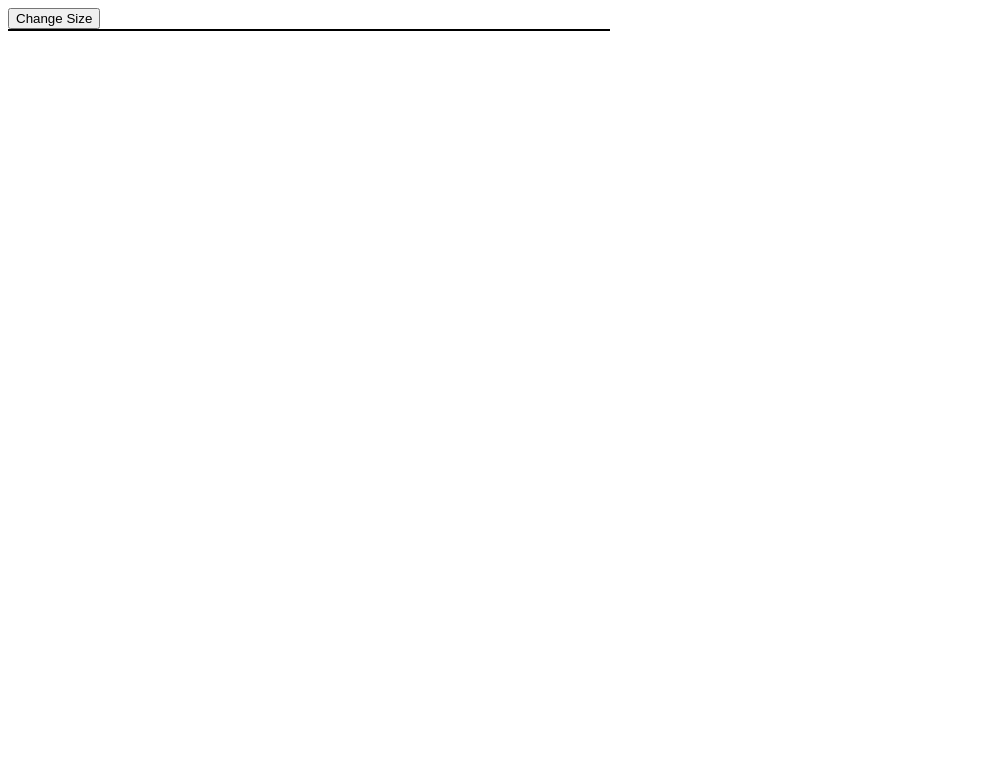
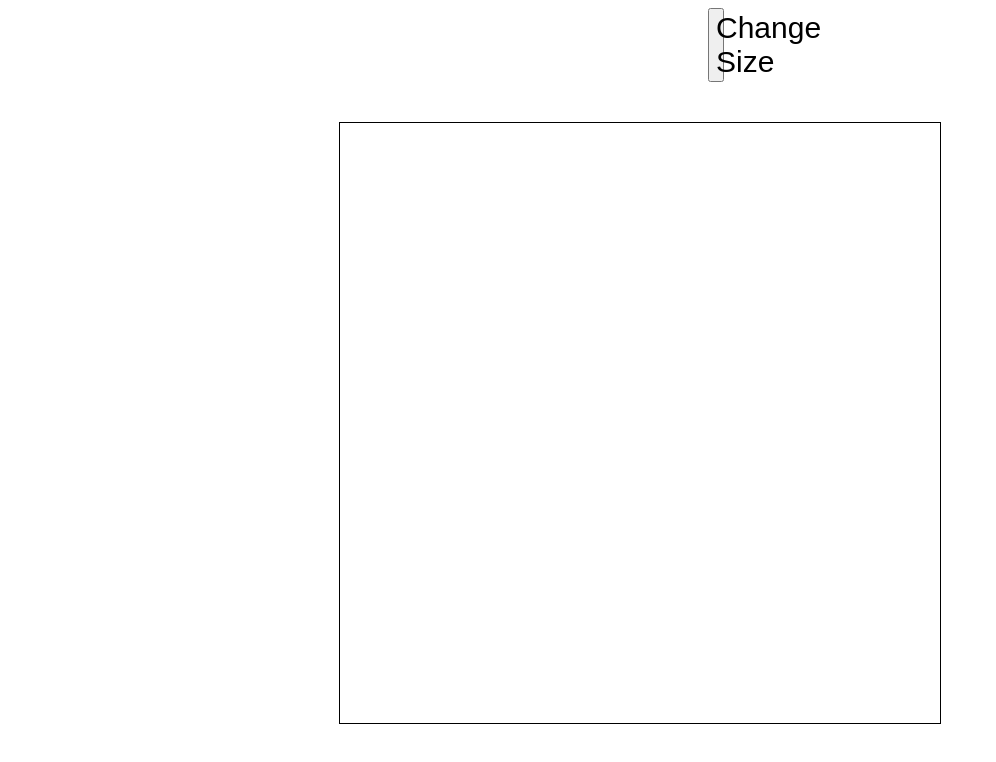
Before and after one commit to Sandro-GG/etch-a-sketch, a plain HTML site: page index.html in a window 1280 px wide. Shown: the whole page, without its empty margins (0-996 px from the left). Drawn offline with Linux system fonts and the light colour scheme.

Commit message:
Improve layout and fix bugs

```diff
--- a/script.js
+++ b/script.js
@@ -1,12 +1,18 @@
 const square = [];
 const container = document.querySelector('.container');
+const grid = document.createElement('div');
+grid.classList.add('grid');
 let n = 16;
 
-const btn = document.querySelector('#btn');
-btn.addEventListener('click', () => {
-  n = prompt("How many squares per side?")
+const changeSize = document.querySelector('#btn');
+
+changeSize.addEventListener('click', () => {
+  removeGrid(n);
+  n = prompt("How many squares per side?");
   makeGrid(n);
-})
+});
+
+makeGrid(n);
 
 function makeGrid(n) {
   for (let i = 0; i < n * n; i++) {
@@ -14,10 +20,17 @@ function makeGrid(n) {
     square[i].classList.add('square');
     square[i].addEventListener('mouseover', () => {
       square[i].style.backgroundColor = 'black';
-    })
-    container.appendChild(square[i]);
+    });
+    grid.appendChild(square[i]);
     square[i].style.width = `calc(${100 / n}%)`;
     square[i].style.height = 0;
     square[i].style.paddingBottom = `calc(${100 / n}%)`;
   };
+  container.appendChild(grid);
 }
+
+function removeGrid() {
+  for (let i = 0; i < n * n; i++) {
+    grid.removeChild(square[i]);
+  }
+}
--- a/style.css
+++ b/style.css
@@ -1,10 +1,26 @@
-div .square {
-  box-sizing: border-box;
-}
-
-.container {
+.grid {
+  justify-content: center;
+  align-items: center;
   display: flex;
   flex-wrap: wrap;
   width: 600px;
   border: 1px solid black;
 }
+
+.container {
+  display: flex;
+  justify-content: center;
+  margin-top: 40px;
+}
+
+button {
+  font-size: 30px;
+  margin-left: 700px;
+  margin-right: 700px;
+}
+
+body {
+  display: flex;
+  flex-direction: column;
+  justify-content: center;
+}
```
